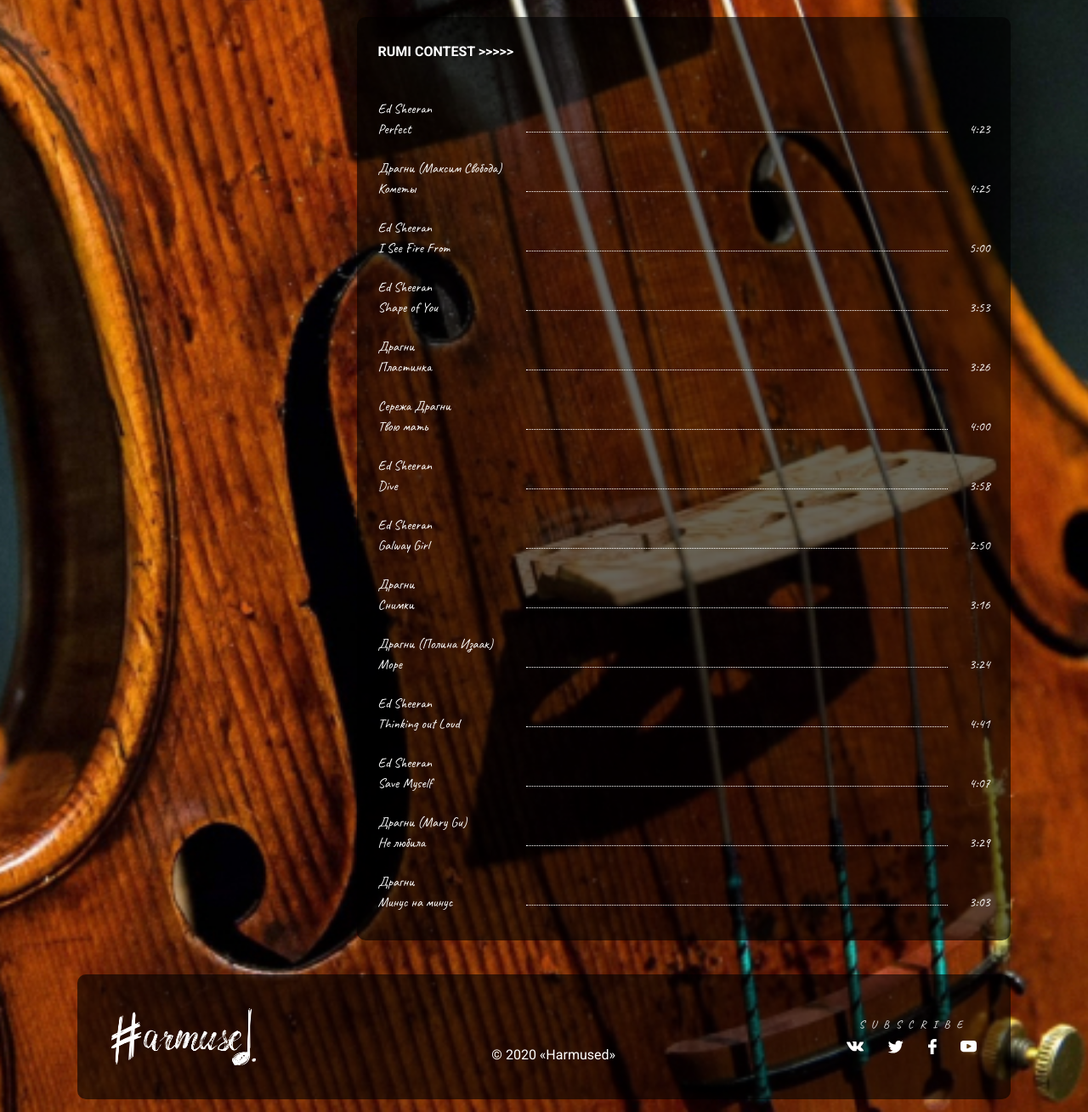
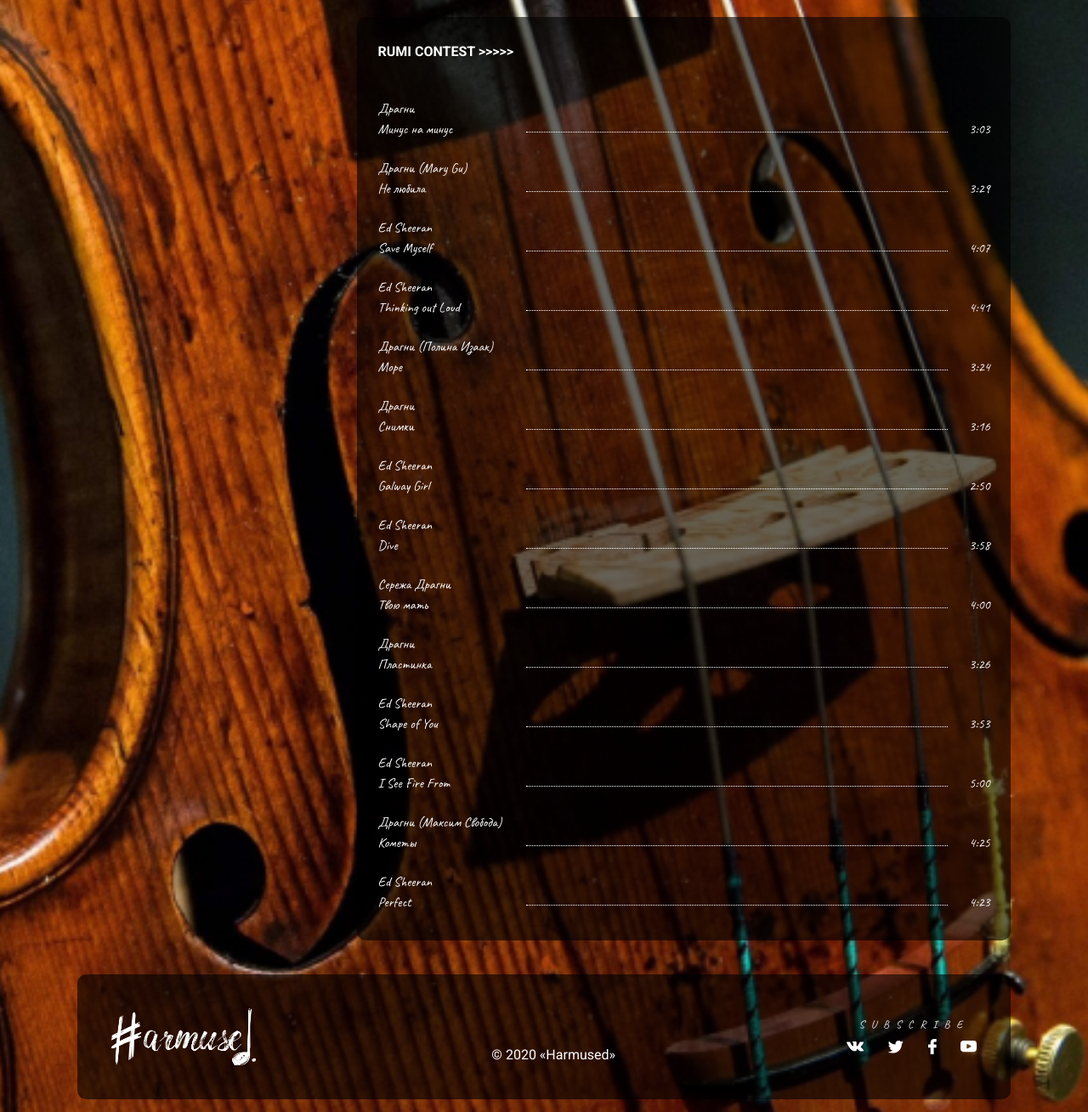
Before and after one commit to TabulaWeb/Harmused, a Django app: page / in a window 1280 px wide. Shown: the part 109-1418 px from the top of the page at 85% size. Run offline with Django 3.2, Linux system fonts and the light colour scheme; data comes from the database, SQL or seed files in the repository; some libraries are stand-ins or nearby versions.

Commit message:
musik list

```diff
--- a/harmused/hurmused/templates/index.html
+++ b/harmused/hurmused/templates/index.html
@@ -4,7 +4,7 @@
     <div class="page_home">
         <div class="play_list">
             <a class="link_contest" href="{% url 'about' %}">RUMI CONTEST >>>>></a>
-
+            <div class="all_music_list">
                 {% for musiks in musik_posts %}
                 <a href="{{ musiks.get_absolute_url }}" class="block_music" data-title="Текст песни">
                     <div class="music_tittle">
@@ -21,9 +21,16 @@
                 {% endfor %}
             </div>
         </div>
+    </div>
 
 
     <style>
+
+.all_music_list{
+    display: flex;
+    flex-direction: column-reverse;
+}
+
 a.link_contest{
     font-family: 'Roboto'!important;
     color: #ffffff;
```
Lines whose indentation alone changed are shown as unchanged.
